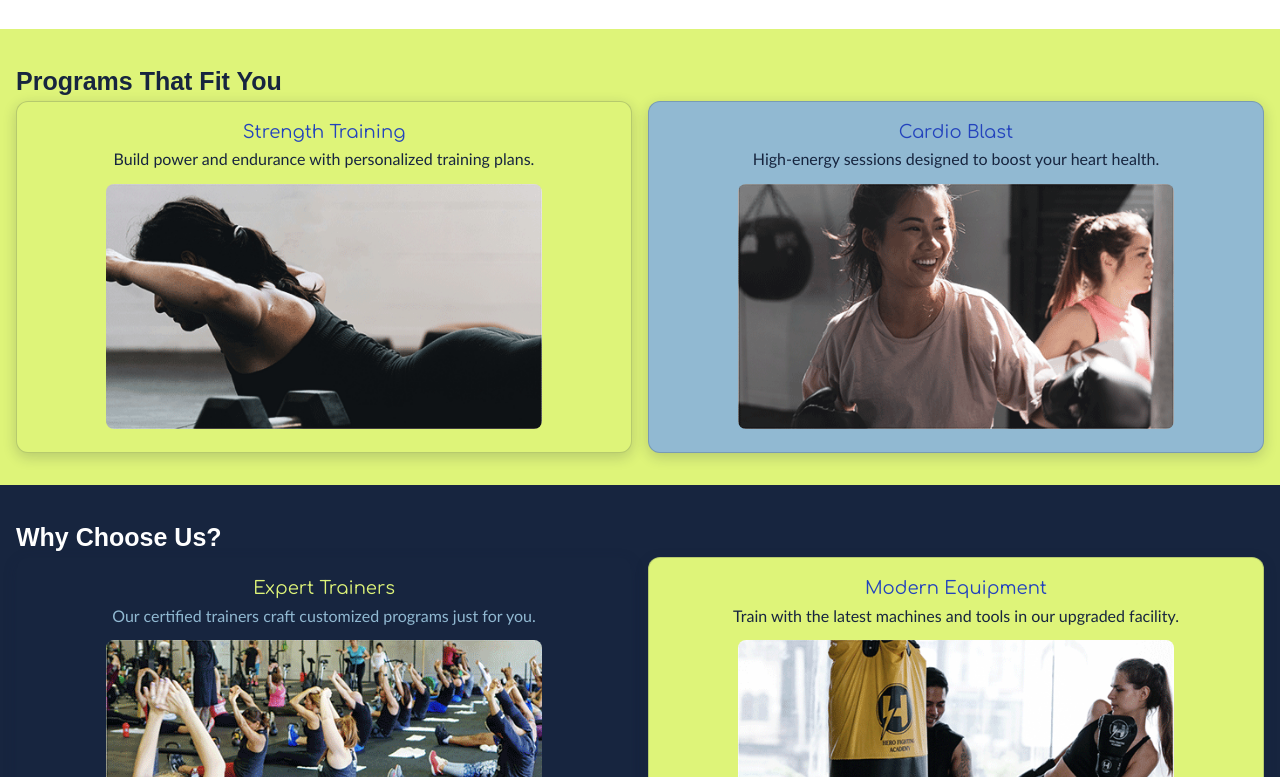
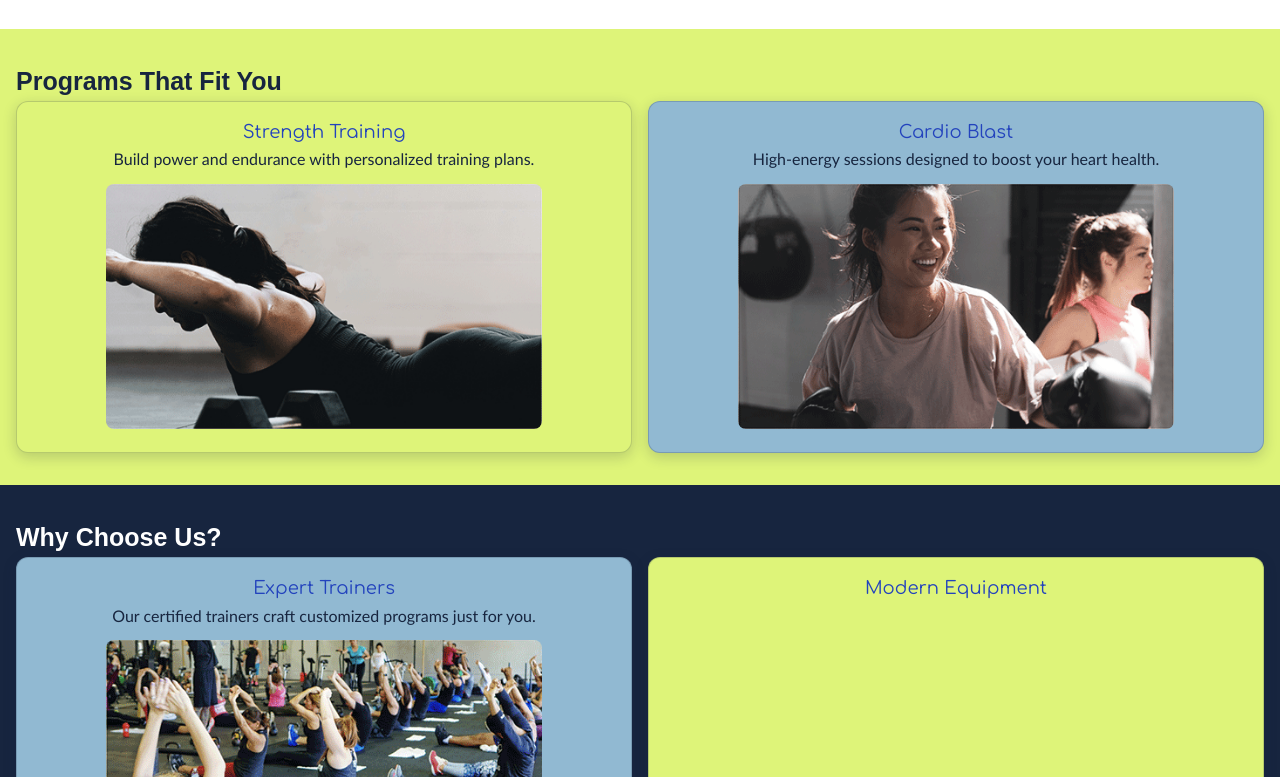
Before and after one commit to secgringo/stackblitz-abc, a website: page index.html in a window 1280 px wide. Shown: the part 175-952 px from the top of the page. Drawn offline with Linux system fonts and the light colour scheme; a web font is replaced by a local one.

Commit message:
Add files via upload

```diff
--- a/index.html
+++ b/index.html
@@ -48,14 +48,14 @@
   <section class="bg-brisk">
     <h2 class="text-white">Why Choose Us?</h2>
     <div class="card-row">
-      <div class="card brisk">
-        <h3 class="text-lime">Expert Trainers</h3>
-        <p class="text-aqua">Our certified trainers craft customized programs just for you.</p>
+      <div class="card aqua text-brisk">
+        <h3 class="text-indigo">Expert Trainers</h3>
+        <p class="text-brisk">Our certified trainers craft customized programs just for you.</p>
         <img src="ExpertTrainer.png" alt="Expert Trainers" />
       </div>
       <div class="card lime text-brisk">
         <h3 class="text-indigo">Modern Equipment</h3>
-        <p class="text-brisk">Train with the latest machines and tools in our upgraded facility.</p>
+        <p class="text-b>Train with the latest machines and tools in our upgraded facility.</p>
         <img src="ModernEquipment.png" alt="Modern Equipment" />
       </div>
     </div>
```
